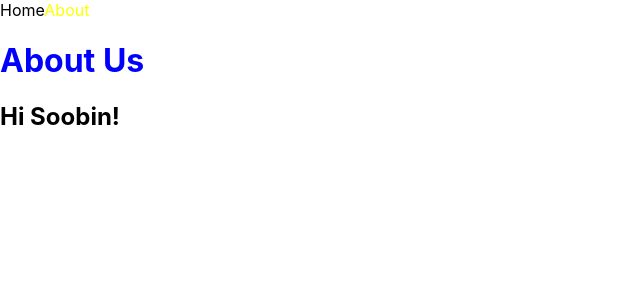
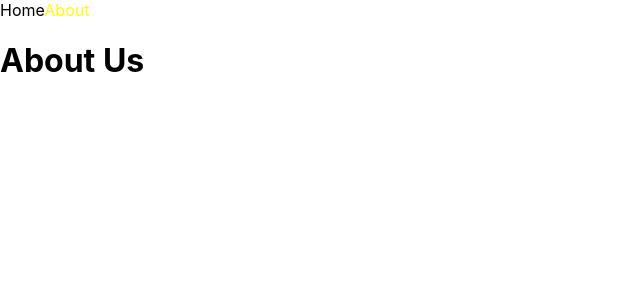
Before and after one commit to soobin93/nextjs-intro, a Next.js app: page /about in a window 1280 px wide. Shown: the top 300 px of the page, without its empty margins (0-640 px from the left). Built offline with nearby package versions, Linux system fonts and the light colour scheme.

Commit message:
Add layout and head for each page

```diff
--- /dev/null
+++ b/components/Layout.js
@@ -0,0 +1,10 @@
+import NavBar from "./NavBar";
+
+export default function Layout({children}) {
+  return (
+    <>
+      <NavBar/>
+      <div>{children}</div>
+    </>
+  )
+}
--- /dev/null
+++ b/components/Seo.js
@@ -0,0 +1,9 @@
+import Head from "next/head";
+
+export default function Seo({title}) {
+  return (
+    <Head>
+      <title>{title} | Next Movies</title>
+    </Head>
+  )
+}
--- a/pages/_app.js
+++ b/pages/_app.js
@@ -1,18 +1,10 @@
-import NavBar from "../components/NavBar";
+import Layout from "../components/Layout";
 import "../styles/globals.css";
 
 export default function App({ Component, pageProps }) {
   return (
-    <div>
-      <NavBar />
+    <Layout>
       <Component {...pageProps} />
-      <h2>Hi Soobin!</h2>
-
-      <style jsx global>{`
-        h1 {
-          color: blue;
-        }
-      `}</style>
-    </div>
+    </Layout>
   );
 }
--- a/pages/about.js
+++ b/pages/about.js
@@ -1,8 +1,9 @@
-import NavBar from "../components/NavBar";
+import Seo from "../components/Seo";
 
 export default function About() {
   return (
     <div>
+      <Seo title="About"/>
       <h1>About Us</h1>
     </div>
   );
--- a/pages/index.js
+++ b/pages/index.js
@@ -1,8 +1,9 @@
-import NavBar from "../components/NavBar";
+import Seo from "../components/Seo";
 
 export default function Home() {
   return (
     <div>
+      <Seo title="Home"/>
       <h1>Hello</h1>
     </div>
   );
```
